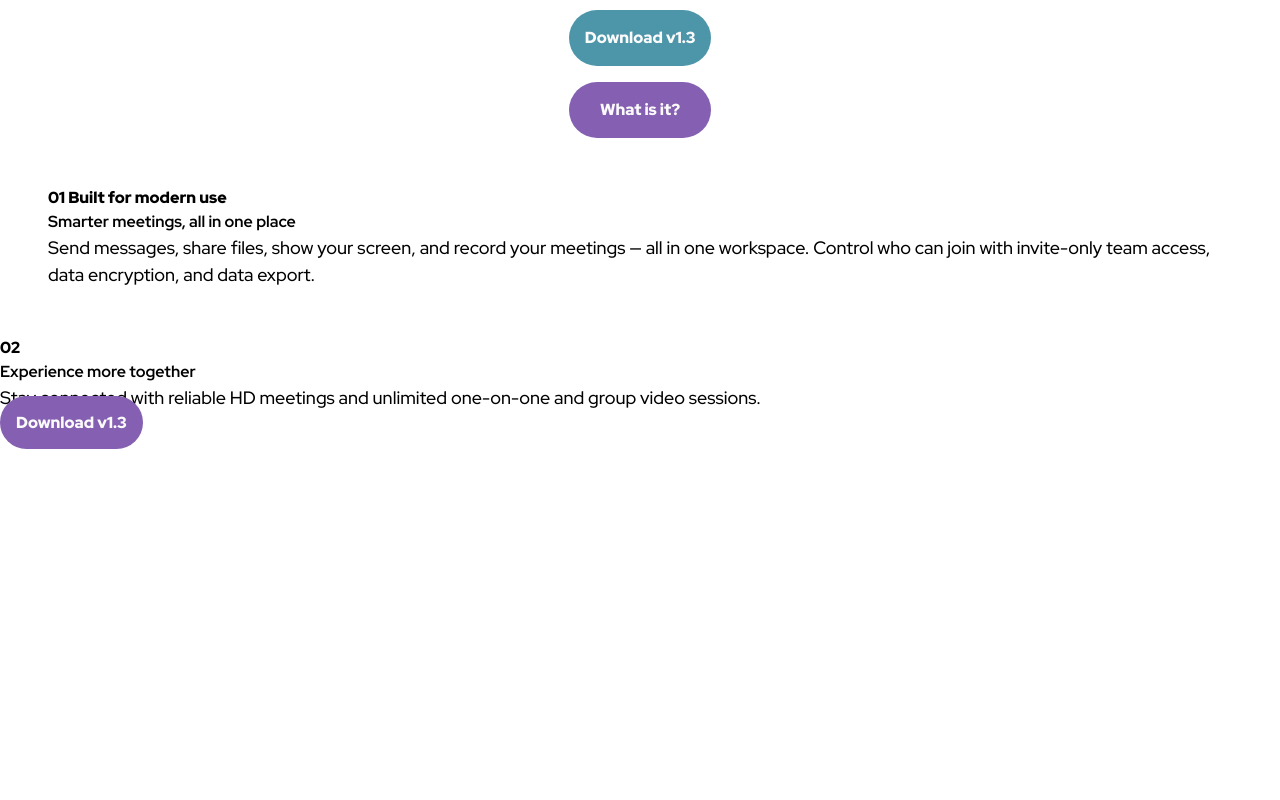
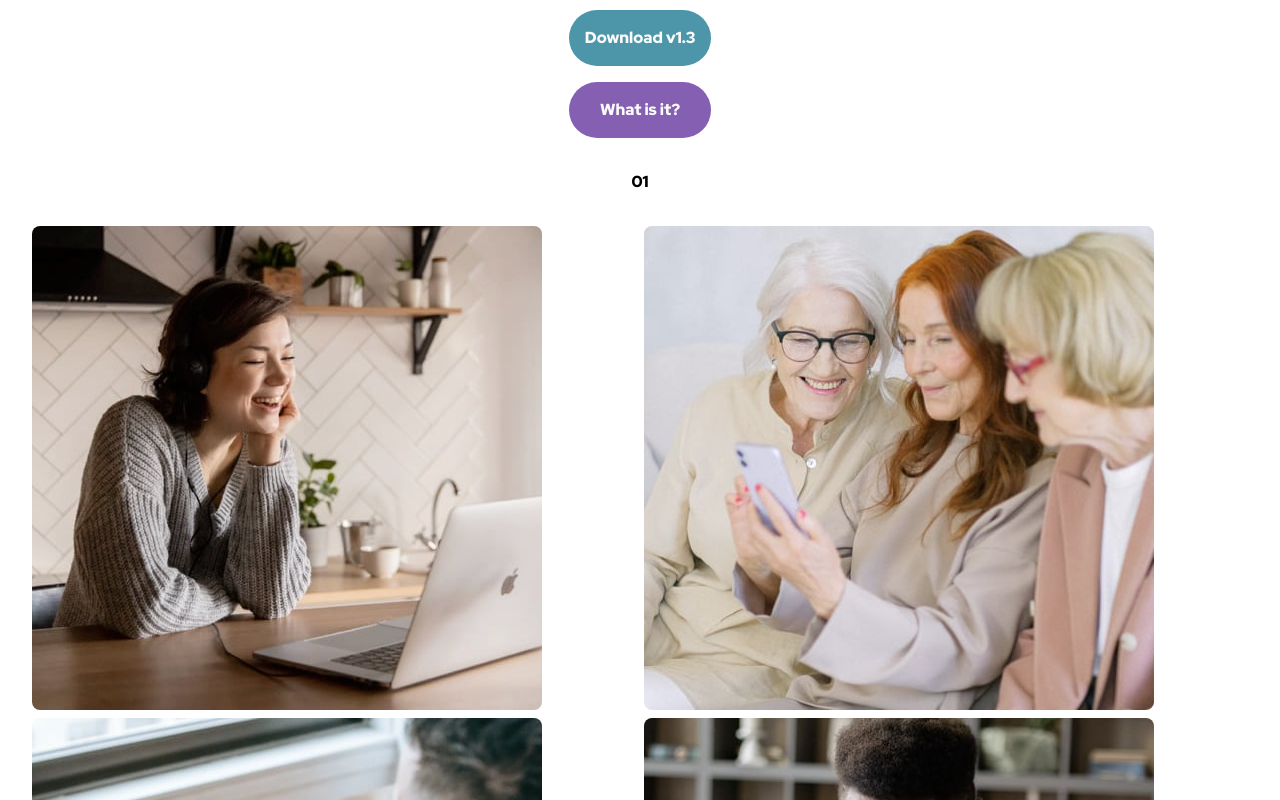
Before and after one commit to gabei/Meet-Landing-Page__FEM, a website: page index.html in a window 1280 px wide. Shown: the part 560-1360 px from the top of the page. Before the commit the page ends 1009 px from the top, so only its background shows below. Drawn offline with Linux system fonts and the light colour scheme.

Commit message:
Style: Add basic style setup to picture gallery and moder-use section

```diff
--- a/index.html
+++ b/index.html
@@ -34,6 +34,12 @@
 
     <section class="modern-use">
       <span>01</span>
+      <div class="modern-use__gallery">
+        <img src="./assets/desktop/image-woman-in-videocall.jpg" alt="" class="modern-use__gallery-image">
+        <img src="./assets/desktop/image-women-videochatting.jpg" alt="" class="modern-use__gallery-image">
+        <img src="./assets/desktop/image-men-in-meeting.jpg" alt="" class="modern-use__gallery-image">
+        <img src="./assets/desktop/image-man-texting.jpg" alt="" class="modern-use__gallery-image">
+      </div>
       <span class="modern-use__tag">Built for modern use</span>
 
       <h2>Smarter meetings, all in one place</h2>
@@ -41,6 +47,9 @@
       <p>Send messages, share files, show your screen, and record your meetings — all in one
       workspace. Control who can join with invite-only team access, data encryption, and data export.</p>
     </section>
+
+
+
 
     <section class="experience">
     <span>02</span>
--- a/styles/index.scss
+++ b/styles/index.scss
@@ -64,9 +64,30 @@ p {
 }
 
 .modern-use {
-  padding: 3rem; // remove
+  padding: 2rem;
+  text-align: center;
+  display: flex;
+  flex-direction: column;
+  gap: 2rem;
+
+  &__gallery {
+    display: grid;
+    grid-template-columns: 1fr 1fr;
+    grid-template-rows: 1fr 1fr;
+    grid-auto-rows: auto;
+    gap: 0.5rem;
+
+    &-image {
+      border-radius: 0.5rem;
+    }
+  }
+
+
+
+
   &__tag {
-    @include type.text-preset-5;
+    color: color.$cyan-600;
+    @include type.text-preset-3;
   }
 }
 
--- a/styles/typography/typography.scss
+++ b/styles/typography/typography.scss
@@ -34,7 +34,7 @@ body {
   line-height: 1.1;
 }
 
-@mixin text-preset-2() {
+@mixin text-preset-2($screen-type: mobile) {
   font-size: size.pixelToRem(32);
 
   @if $screen-type == tablet {
@@ -48,7 +48,7 @@ body {
   line-height: 1.1;
 }
 
-@mixin text-preset-3() {
+@mixin text-preset-3($screen-type: mobile) {
   font-size: size.pixelToRem(12);
 
   @if $screen-type == tablet {
```
Also changed, not shown: styles/style.css, 1 other file.
